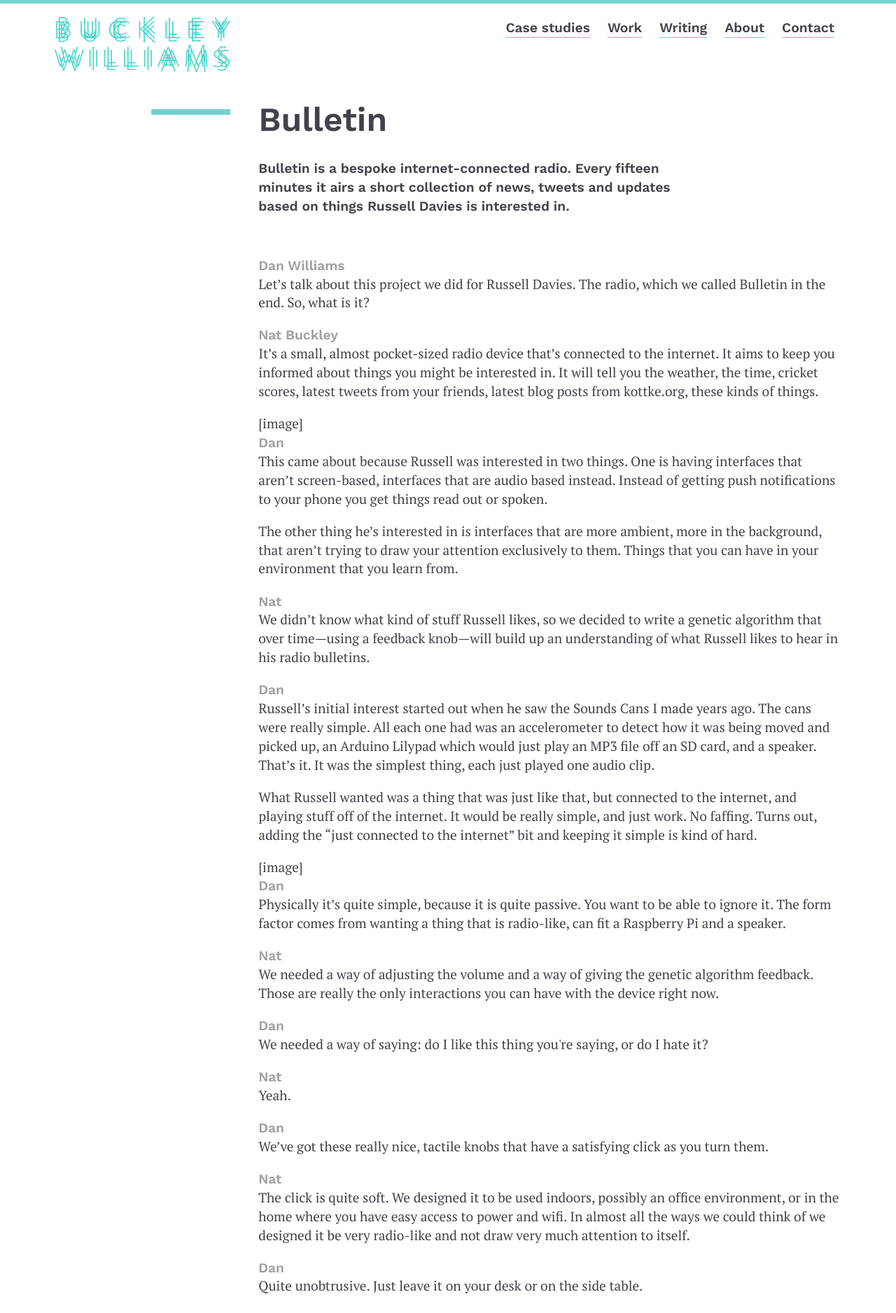
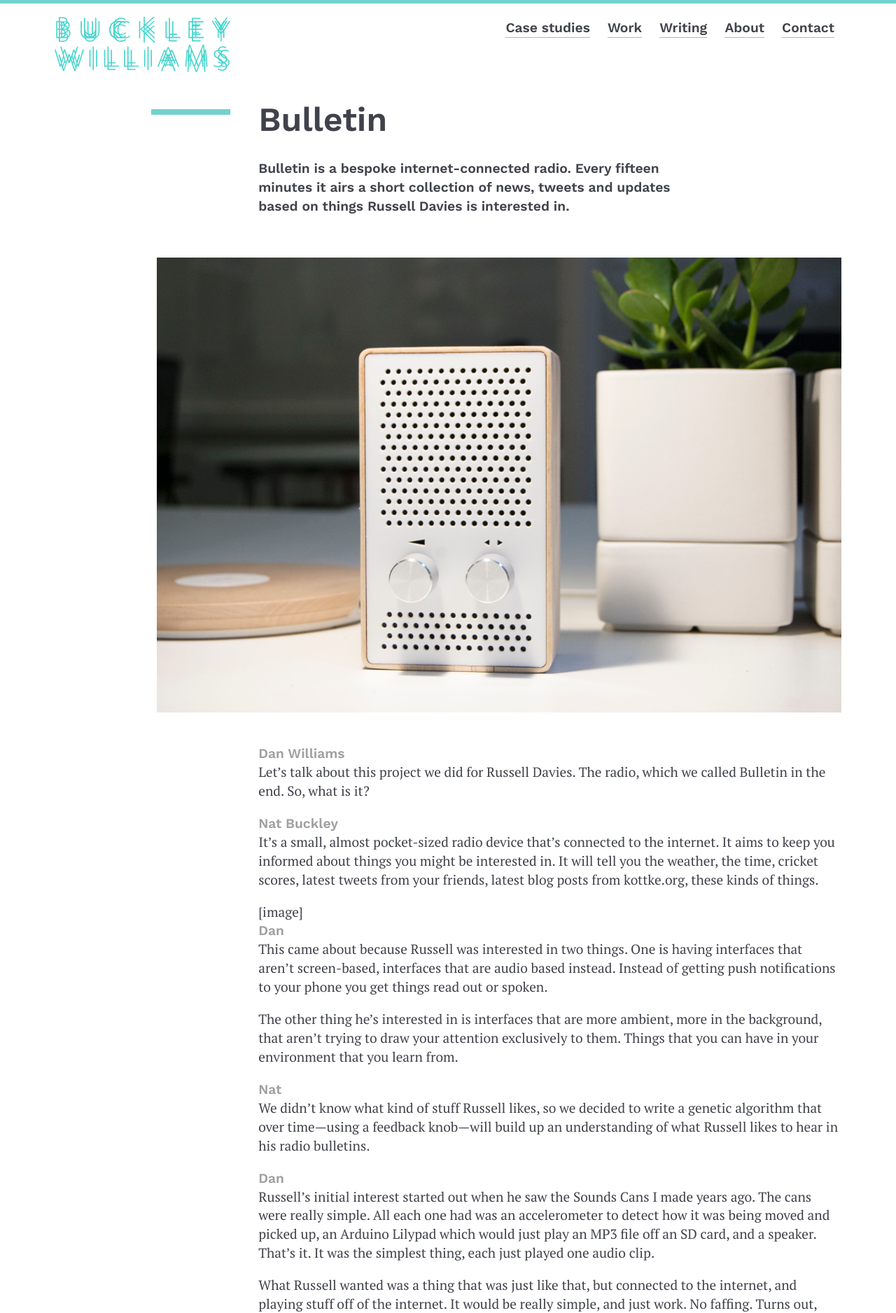
Before and after one commit to buckleywilliams/buckleywilliams, a Jekyll site: the page built from _case_studies/bulletin.html, in a window 1280 px wide. Shown: the top 1876 px of the page at 70% size. Built offline with Jekyll 4.4.1, drawn with Linux system fonts in a browser that asks for light colours.

Commit message:
Add the figure includes and update the bulletin case study

```diff
--- a/_case_studies/bulletin.html
+++ b/_case_studies/bulletin.html
@@ -6,6 +6,7 @@ main_image: /assets/img/projects/bulletin.jpg
 order: 5
 ---
 
+{% include large_figure.html src="/assets/img/projects/bulletin.jpg" alt="Bulletin" %}
 
 <div class="row">
   <div class="sidecol">
--- /dev/null
+++ b/_includes/figure.html
@@ -0,0 +1,6 @@
+<figure>
+  <img src="{{ include.src }}" alt="{{ include.alt }}">
+  <figcaption>
+    <p>{{ include.caption }}</p>
+  </figcaption>
+</figure>
--- /dev/null
+++ b/_includes/large_figure.html
@@ -0,0 +1,6 @@
+<figure class="row">
+  <figcaption class="tinycol">
+    <p>{{ include.caption }}</p>
+  </figcaption>
+  <div class="largecol"><img src="{{ include.src }}" alt="{{ include.alt }}"></div>
+</figure>
--- a/assets/_grid.scss
+++ b/assets/_grid.scss
@@ -21,3 +21,11 @@
 .maincol {
   @include span-columns(6);
 }
+
+.tinycol {
+  @include span-columns(1);
+}
+
+.largecol {
+  @include span-columns(7);
+}
```
Also changed, not shown: assets/img/projects/bulletin.jpg.
